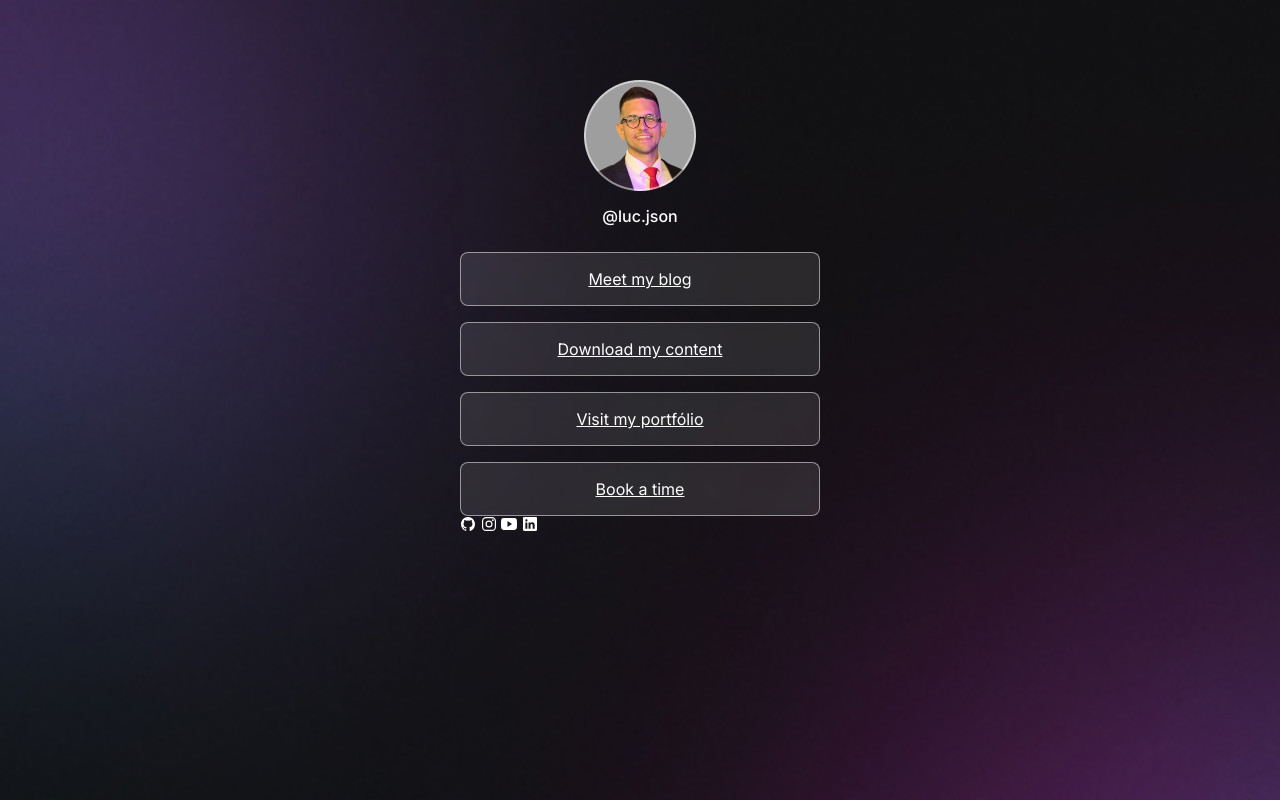
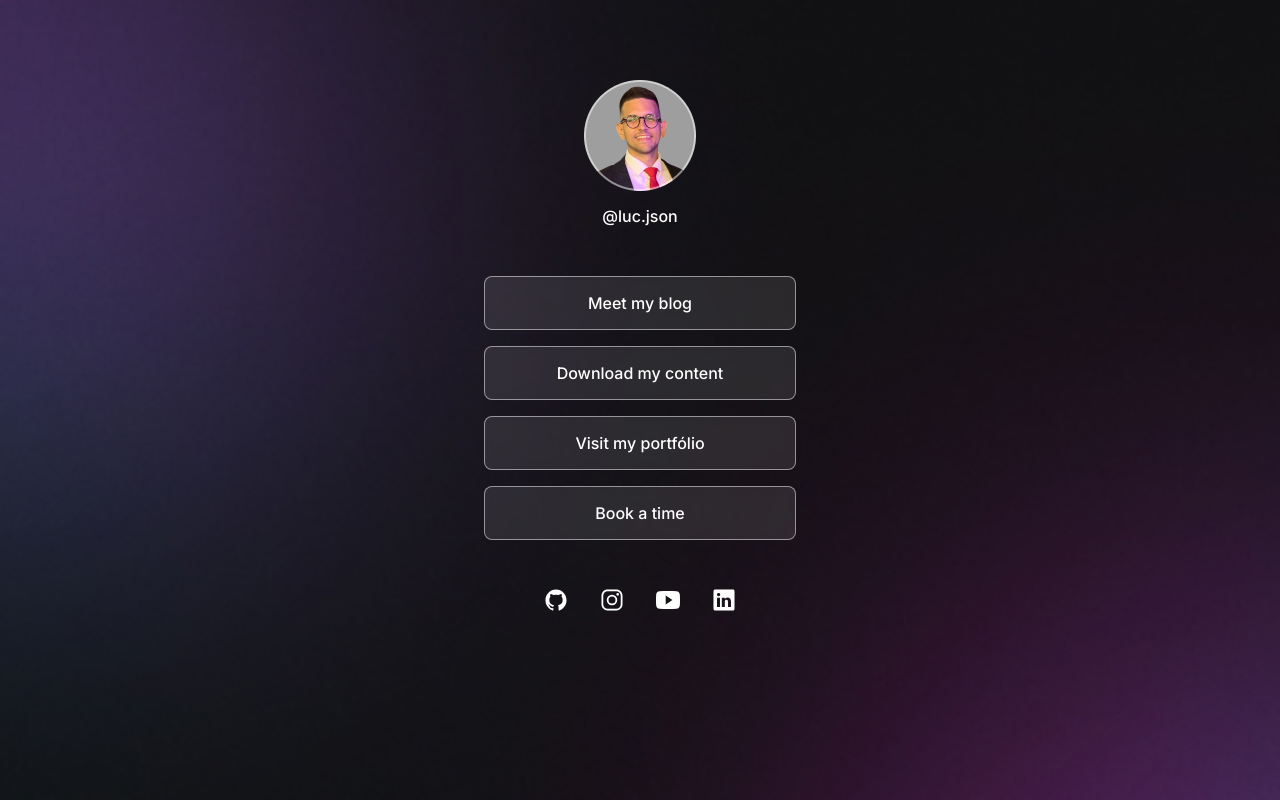
Before and after one commit to lucaskmpz/linkhub, a plain HTML site: page index.html in a window 1280 px wide. Drawn offline with nearby package versions, Linux system fonts and the light colour scheme.

Commit message:
styling social media logos

```diff
--- a/style.css
+++ b/style.css
@@ -16,6 +16,7 @@ body * {
 #container {
   width: 360px;
   margin: 56px auto 0px;
+  padding: 0 24px;
 }
 
 #profile {
@@ -39,6 +40,8 @@ ul {
   display: flex;
   flex-direction: column;
   gap: 16px;
+
+  padding: 24px 0;
 }
 
 ul li a {
@@ -54,4 +57,22 @@ ul li a {
 
   backdrop-filter: blur(4px);
   -webkit-backdrop-filter: blur(4px);
+
+  text-decoration: none;
+  font-weight: 500;
+
+  transition: background 0.3s;
 }
+
+ul li a:hover {
+  background: rgba(255, 255, 255, 0.05);
+  border: 1.5px solid white;
+}
+
+#social-links {
+  display: flex;
+  justify-content: center;
+  gap: 32px;
+  padding: 24px 0;
+  font-size: 24px;
+}
```
